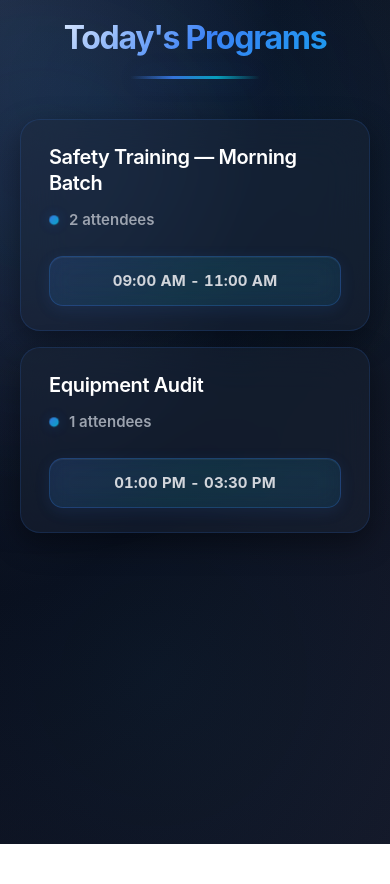
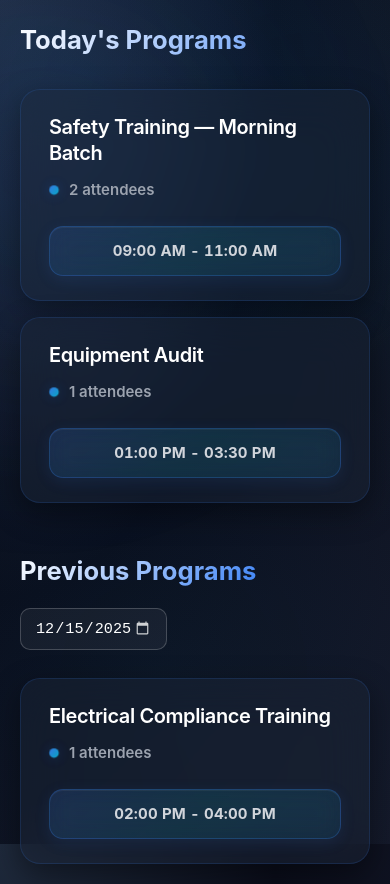
Before and after one commit to raoof-aries/pwa-program-listing, a React (Vite) app: page / in a window 390 px wide. Before the commit the page ends 844 px from the top, so only its background shows below. Built offline with nearby package versions, Linux system fonts and the light colour scheme.

Commit message:
Enhance program listing with mobile optimization and dynamic program filtering

```diff
--- a/src/components/EmployeeTable.css
+++ b/src/components/EmployeeTable.css
@@ -144,15 +144,23 @@
   font-weight: 500;
 }
 
-/* Responsive table */
+/* =========================
+   MOBILE OPTIMIZATION
+========================= */
+
+/* Tablet */
 @media (max-width: 768px) {
   .employeeTable {
     padding: 24px;
-    overflow-x: auto;
+    overflow-x: hidden;
   }
 
-  .employeeTable__table {
-    min-width: 600px;
+  /* Hide Division & Location */
+  .employeeTable__table th:nth-child(3),
+  .employeeTable__table th:nth-child(4),
+  .employeeTable__table td:nth-child(3),
+  .employeeTable__table td:nth-child(4) {
+    display: none;
   }
 
   .employeeTable__table th,
@@ -166,6 +174,7 @@
   }
 }
 
+/* Small mobile */
 @media (max-width: 480px) {
   .employeeTable {
     padding: 20px;
--- a/src/data/programs.js
+++ b/src/data/programs.js
@@ -1,9 +1,40 @@
 export const programs = [
+  // ---------- PAST PROGRAMS ----------
+  {
+    id: "p0",
+    name: "Fire Safety Awareness",
+    start: "2025-12-10T10:00:00",
+    end: "2025-12-10T12:00:00",
+    attendees: [
+      {
+        name: "Suresh P",
+        empCode: "AG00001234",
+        division: "Safety",
+        location: "KOCHI",
+      },
+    ],
+  },
+  {
+    id: "p0-1",
+    name: "Electrical Compliance Training",
+    start: "2025-12-15T14:00:00",
+    end: "2025-12-15T16:00:00",
+    attendees: [
+      {
+        name: "Anjana R",
+        empCode: "AG00003421",
+        division: "IEC",
+        location: "Thiruvananthapuram",
+      },
+    ],
+  },
+
+  // ---------- TODAY (17-12-2025) ----------
   {
     id: "p1",
     name: "Safety Training — Morning Batch",
-    start: "2025-12-05T09:00:00",
-    end: "2025-12-05T11:00:00",
+    start: "2025-12-17T09:00:00",
+    end: "2025-12-17T11:00:00",
     attendees: [
       {
         name: "Akhil Satheesh M",
@@ -22,8 +53,8 @@ export const programs = [
   {
     id: "p2",
     name: "Equipment Audit",
-    start: "2025-12-05T13:00:00",
-    end: "2025-12-05T15:30:00",
+    start: "2025-12-17T13:00:00",
+    end: "2025-12-17T15:30:00",
     attendees: [
       {
         name: "Ramesh Kumar",
@@ -33,4 +64,43 @@ export const programs = [
       },
     ],
   },
+
+  // ---------- TOMORROW (18-12-2025) ----------
+  {
+    id: "p3",
+    name: "Toolbox Talk — Site Safety",
+    start: "2025-12-18T09:30:00",
+    end: "2025-12-18T10:30:00",
+    attendees: [
+      {
+        name: "Vineeth K",
+        empCode: "AG00006789",
+        division: "Operations",
+        location: "KOCHI",
+      },
+    ],
+  },
+  {
+    id: "p4",
+    name: "Quality Inspection Workshop",
+    start: "2025-12-18T14:00:00",
+    end: "2025-12-18T16:00:00",
+    attendees: [
+      {
+        name: "Neha Thomas",
+        empCode: "AG00007890",
+        division: "QA",
+        location: "Bangalore",
+      },
+    ],
+  },
+
+  // ---------- FUTURE ----------
+  {
+    id: "p5",
+    name: "Advanced Safety Certification",
+    start: "2025-12-22T10:00:00",
+    end: "2025-12-22T17:00:00",
+    attendees: [],
+  },
 ];
--- a/src/index.css
+++ b/src/index.css
@@ -46,17 +46,23 @@ body,
 body {
   font-family: "Outfit", "Inter", -apple-system, BlinkMacSystemFont, "Segoe UI",
     Roboto, "Helvetica Neue", Arial, sans-serif;
+
   background: radial-gradient(
     ellipse at top left,
     #1e293b 0%,
     var(--bg-start) 50%,
     var(--bg-end) 100%
   );
+
+  background-repeat: no-repeat;
+  background-attachment: fixed;
+  background-size: cover;
+
   color: var(--text-primary);
   line-height: 1.6;
-  position: relative;
+
+  min-height: 100vh;
   overflow-x: hidden;
-  min-height: 100vh;
 }
 
 /* Mesh gradient background */
--- a/src/pages/ProgramList.css
+++ b/src/pages/ProgramList.css
@@ -4,7 +4,12 @@
   display: flex;
   flex-direction: column;
   align-items: center;
+  gap: 80px;
 }
+
+/* =========================
+   MAIN HEADER (IF USED)
+========================= */
 
 .programList__header {
   margin-bottom: 56px;
@@ -77,22 +82,86 @@
   }
 }
 
+/* =========================
+   PROGRAM SECTIONS
+========================= */
+
+.programSection {
+  max-width: 1000px;
+  width: 100%;
+  display: flex;
+  flex-direction: column;
+  gap: 28px;
+  animation: fadeInDown 0.8s ease-out;
+}
+
+.programSection__header {
+  display: flex;
+  justify-content: space-between;
+  align-items: center;
+  gap: 16px;
+  flex-wrap: wrap;
+}
+
+.programSection__title {
+  font-size: 2.2rem;
+  font-weight: 700;
+  background: linear-gradient(135deg, #ffffff, var(--accent-primary));
+  -webkit-background-clip: text;
+  -webkit-text-fill-color: transparent;
+}
+
+.programSection__date {
+  padding: 10px 14px;
+  border-radius: 10px;
+  border: 1px solid rgba(255, 255, 255, 0.2);
+  background: rgba(255, 255, 255, 0.05);
+  color: #ffffff;
+  font-size: 0.95rem;
+  outline: none;
+}
+
+.programSection__date::-webkit-calendar-picker-indicator {
+  filter: invert(1);
+  opacity: 0.8;
+}
+
+.programSection__empty {
+  opacity: 0.7;
+  font-size: 1rem;
+  padding-left: 4px;
+}
+
+/* =========================
+   PROGRAM LIST GRID
+========================= */
+
 .programList__grid {
   display: flex;
   flex-direction: column;
   gap: 24px;
-  max-width: 1000px;
   width: 100%;
 }
 
-/* Responsive adjustments */
+/* =========================
+   RESPONSIVE
+========================= */
+
 @media (max-width: 968px) {
   .programList__title {
     font-size: 3rem;
   }
+
+  .programSection__title {
+    font-size: 1.9rem;
+  }
 }
 
 @media (max-width: 768px) {
+  .programList {
+    gap: 60px;
+  }
+
   .programList__header {
     margin-bottom: 48px;
   }
@@ -108,9 +177,17 @@
   .programList__grid {
     gap: 20px;
   }
+
+  .programSection__header {
+    align-items: flex-start;
+  }
 }
 
 @media (max-width: 480px) {
+  .programList {
+    gap: 48px;
+  }
+
   .programList__header {
     margin-bottom: 40px;
   }
@@ -124,6 +201,10 @@
     height: 3px;
   }
 
+  .programSection__title {
+    font-size: 1.6rem;
+  }
+
   .programList__grid {
     gap: 16px;
   }
--- a/src/pages/ProgramList.jsx
+++ b/src/pages/ProgramList.jsx
@@ -1,21 +1,94 @@
 import { Link } from "react-router-dom";
+import { useMemo, useState } from "react";
 import { programs } from "../data/programs";
 import ProgramCard from "../components/ProgramCard.jsx";
 import "./ProgramList.css";
 
+// Use dynamic today in real apps
+const TODAY = "2025-12-17";
+
+/* ---------- CALCULATE YESTERDAY ---------- */
+const YESTERDAY = (() => {
+  const d = new Date(TODAY);
+  d.setDate(d.getDate() - 1);
+  return d.toISOString().split("T")[0];
+})();
+
 export default function ProgramList() {
+  /* ---------- TODAY PROGRAMS ---------- */
+  const todaysPrograms = useMemo(() => {
+    return programs.filter((p) => p.start.startsWith(TODAY));
+  }, []);
+
+  /* ---------- FIND LAST PROGRAM DATE BEFORE TODAY ---------- */
+  const lastProgramDate = useMemo(() => {
+    const pastDates = programs
+      .map((p) => p.start.split("T")[0])
+      .filter((date) => date < TODAY);
+
+    if (pastDates.length === 0) return "";
+
+    return pastDates.sort((a, b) => new Date(b) - new Date(a))[0];
+  }, []);
+
+  /* ---------- STATE: AUTO-SELECT LAST PROGRAM DATE ---------- */
+  const [pastDate, setPastDate] = useState(lastProgramDate);
+
+  /* ---------- PREVIOUS PROGRAMS (ONLY ONE DATE) ---------- */
+  const pastPrograms = useMemo(() => {
+    if (!pastDate) return [];
+
+    return programs
+      .filter((p) => p.start.startsWith(pastDate))
+      .sort((a, b) => new Date(a.start) - new Date(b.start));
+  }, [pastDate]);
+
   return (
     <main className="programList">
-      <header className="programList__header">
-        <h1 className="programList__title">Today's Programs</h1>
-      </header>
+      {/* ---------- TODAY ---------- */}
+      <section className="programSection">
+        <h2 className="programSection__title">Today's Programs</h2>
 
-      <section className="programList__grid">
-        {programs.map((p) => (
-          <Link to={`/program/${p.id}`} key={p.id} className="link-reset">
-            <ProgramCard program={p} />
-          </Link>
-        ))}
+        {todaysPrograms.length === 0 ? (
+          <p className="programSection__empty">
+            No programs available for today.
+          </p>
+        ) : (
+          <div className="programList__grid">
+            {todaysPrograms.map((p) => (
+              <Link to={`/program/${p.id}`} key={p.id} className="link-reset">
+                <ProgramCard program={p} />
+              </Link>
+            ))}
+          </div>
+        )}
+      </section>
+
+      {/* ---------- PREVIOUS (LAST PROGRAM DAY ONLY) ---------- */}
+      <section className="programSection">
+        <div className="programSection__header">
+          <h2 className="programSection__title">Previous Programs</h2>
+
+          <input
+            type="date"
+            value={pastDate}
+            max={YESTERDAY}
+            onChange={(e) => setPastDate(e.target.value)}
+            className="programSection__date"
+          />
+        </div>
+
+        {pastPrograms.length === 0 ? (
+          <p className="programSection__empty">No previous programs found.</p>
+        ) : (
+          <div className="programList__grid">
+            {pastPrograms.map((p) => (
+              <Link to={`/program/${p.id}`} key={p.id} className="link-reset">
+                <ProgramCard program={p} />
+              </Link>
+            ))}
+          </div>
+        )}
       </section>
     </main>
   );
```
